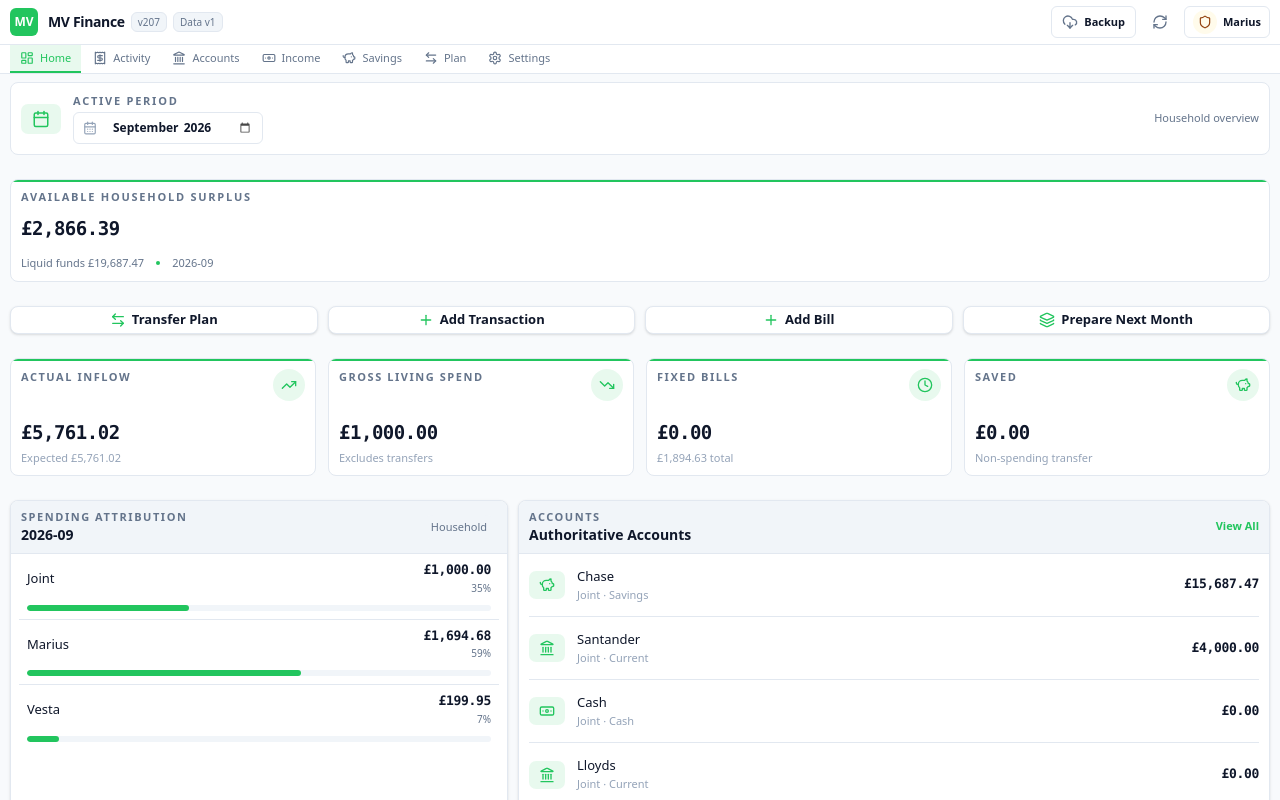
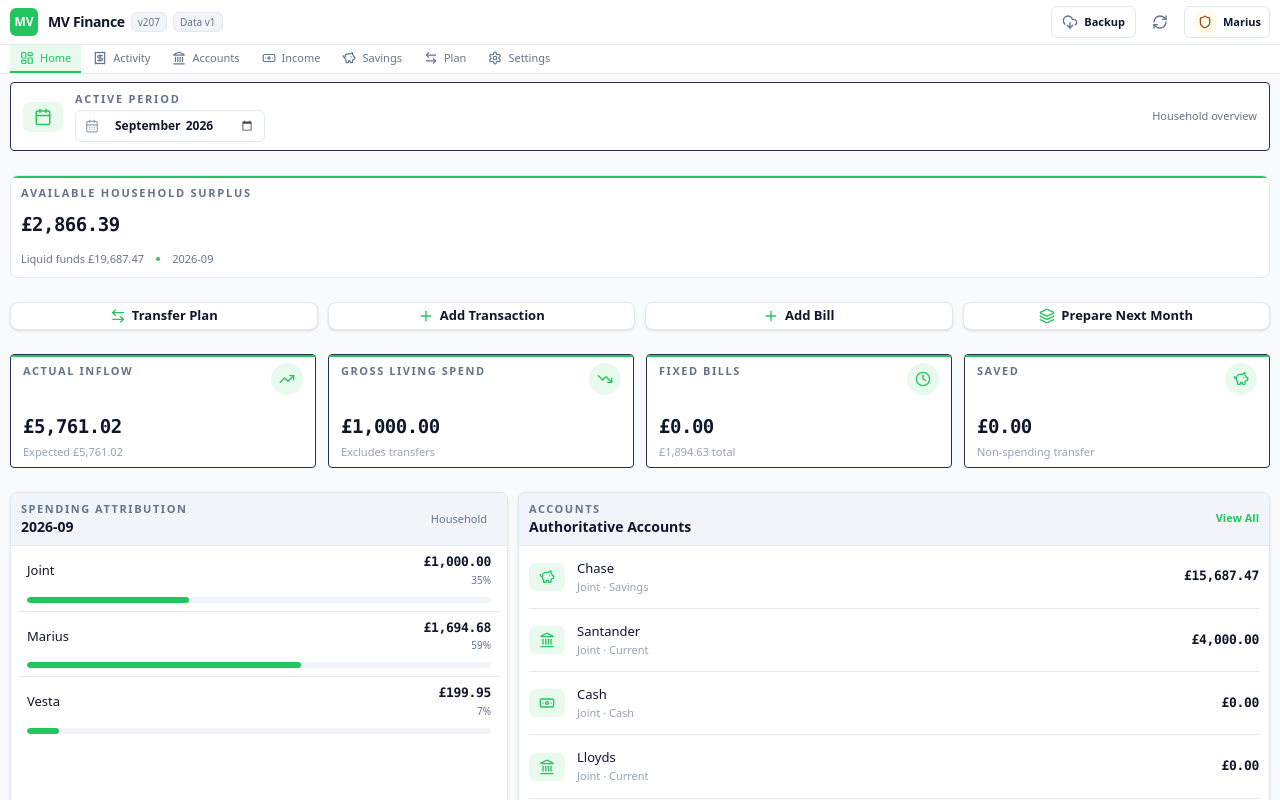
Before and after one commit to backtonemesis-cpu/MV, a React (Vite) app: page / in a window 1280 px wide. Shown: the top 800 px of the page. Built offline with nearby package versions, Linux system fonts and the light colour scheme.

Commit message:
Connect master cards to appearance variables

```diff
--- a/src/components/Dashboard.tsx
+++ b/src/components/Dashboard.tsx
@@ -184,7 +184,7 @@ export const Dashboard: React.FC<DashboardProps> = ({
   return (
     <div className="bg-app space-y-6 pb-16 text-main">
       {/* Active period */}
-      <section className="rounded-2xl border border-muted bg-surface p-4 shadow-sm">
+      <section className="mv-card rounded-2xl border border-muted bg-surface p-4 shadow-sm">
         <div className="flex flex-col gap-3 sm:flex-row sm:items-center sm:justify-between">
           <div className="flex min-w-0 items-center gap-3">
             <div className="flex h-10 w-10 shrink-0 items-center justify-center rounded-xl bg-accent-soft text-accent">
@@ -279,7 +279,7 @@ export const Dashboard: React.FC<DashboardProps> = ({
           return (
             <article
               key={metric.label}
-              className="relative min-w-0 overflow-hidden rounded-2xl border border-muted bg-surface p-4 shadow-sm"
+              className="mv-card relative min-w-0 overflow-hidden rounded-2xl border border-muted bg-surface p-4 shadow-sm"
             >
               <div className="absolute inset-x-0 top-0 h-[2px] bg-accent" />
 
```
